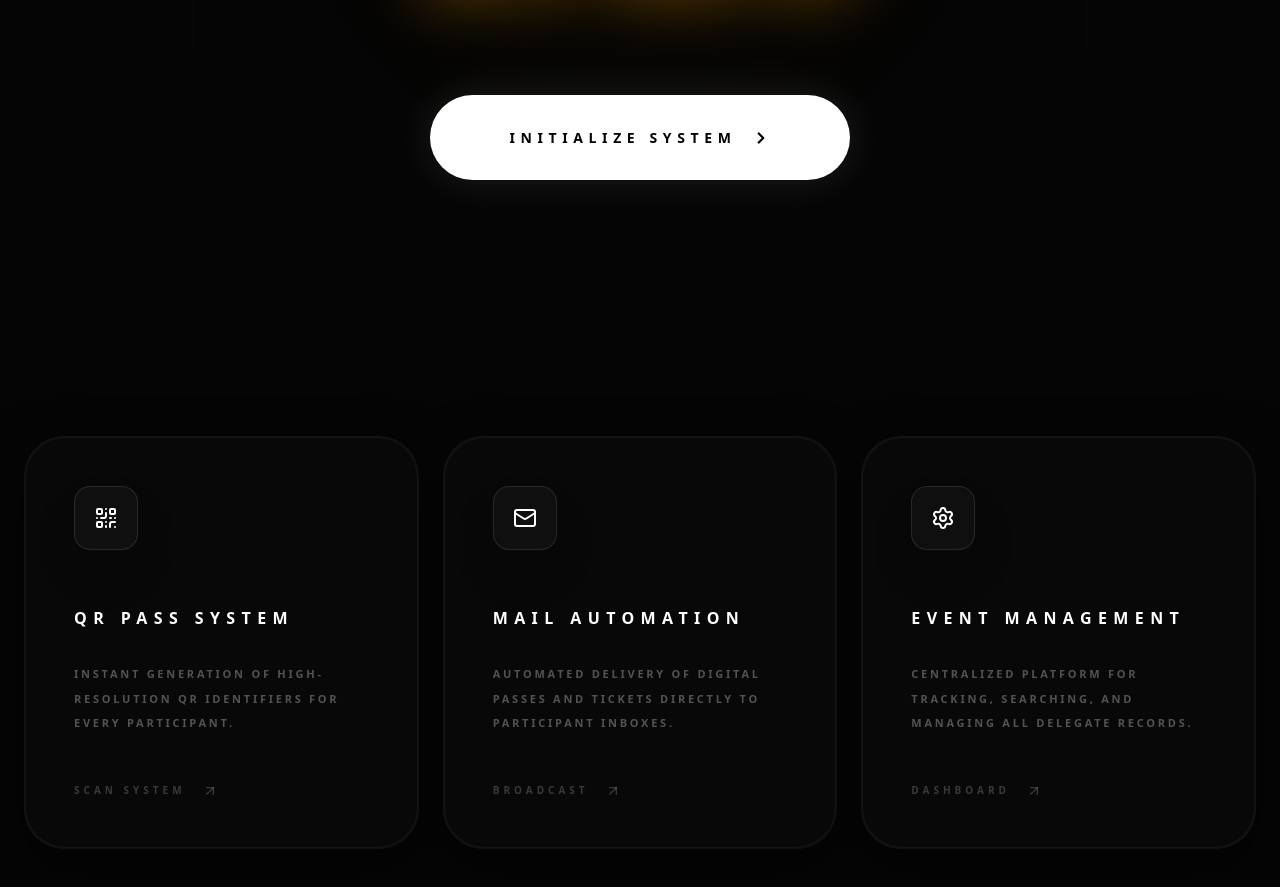
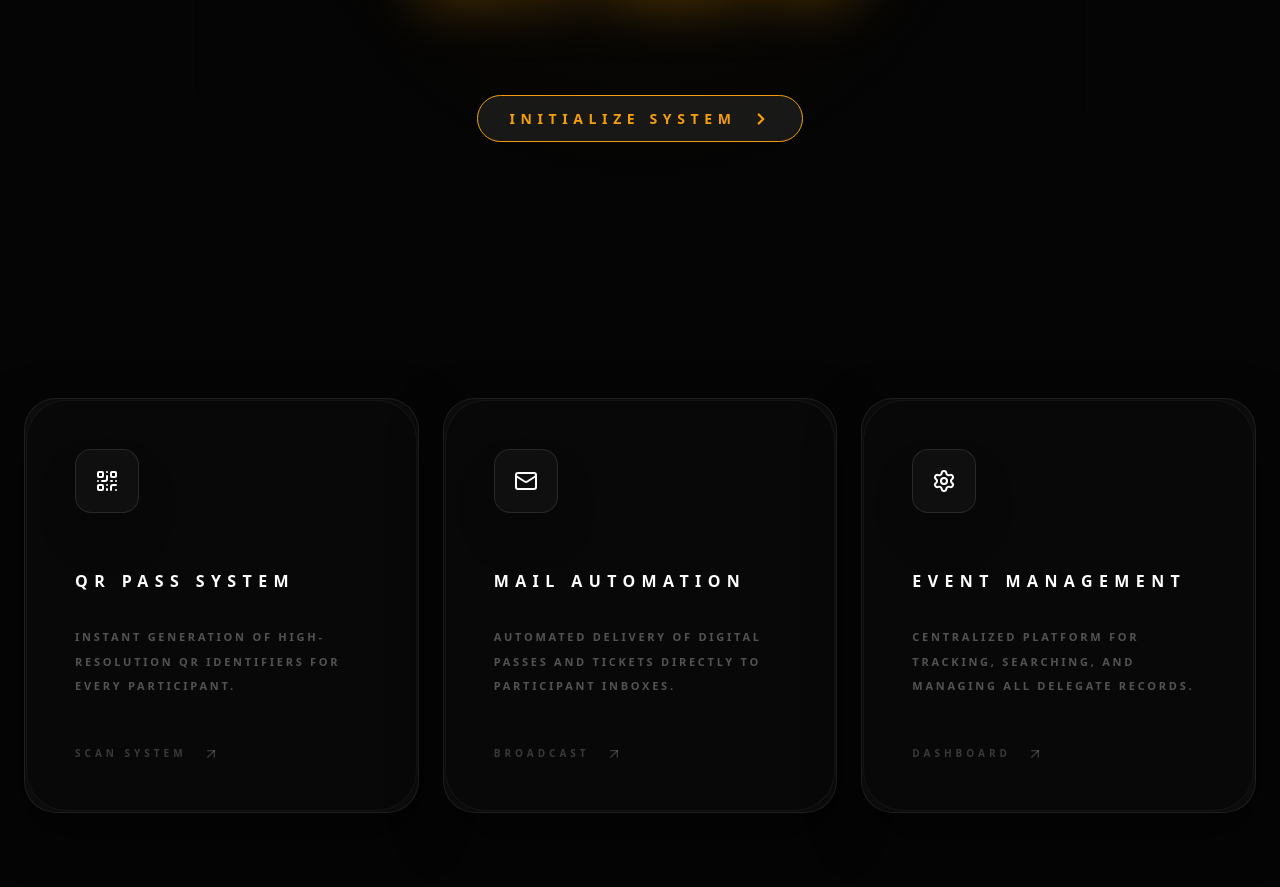
Before and after one commit to pavankumar338/Vishaka-Web, a Next.js app in the folder my-app/: page / in a window 1280 px wide. Shown: the part 577-1464 px from the top of the page. Built offline with nearby package versions, Linux system fonts and the light colour scheme.

Commit message:
hbbbbbbh

```diff
--- a/my-app/app/globals.css
+++ b/my-app/app/globals.css
@@ -43,3 +43,57 @@ body {
 ::-webkit-scrollbar-thumb:hover {
   background: #2a2a32;
 }
+
+/* Premium Dark + Amber Theme */
+:root {
+  --color-bg: #050505;
+  --color-amber: #f59e0b;
+  --color-amber-light: #ffb347;
+  --color-text-primary: #e0e0e0;
+}
+
+.home-bg {
+  background: var(--color-bg);
+  color: var(--color-text-primary);
+  min-height: 100vh;
+  overflow-x: hidden;
+}
+
+.glass {
+  background: rgba(255,255,255,0.03);
+  border: 1px solid rgba(255,255,255,0.08);
+  border-radius: 2rem;
+  backdrop-filter: blur(12px);
+  transition: all 0.4s ease;
+}
+
+.glass:hover {
+  background: rgba(255,255,255,0.06);
+  border-color: var(--color-amber);
+  box-shadow: 0 0 20px rgba(245,158,11,0.4);
+}
+
+.hero-cta {
+  display: flex;
+  gap: 1.5rem;
+  margin-top: 3rem;
+}
+
+.hero-cta-button {
+  background: rgba(255,255,255,0.08);
+  color: var(--color-amber);
+  border: 1px solid var(--color-amber);
+  padding: 0.75rem 2rem;
+  border-radius: 9999px;
+  font-weight: 900;
+  text-transform: uppercase;
+  letter-spacing: 0.4em;
+  transition: all 0.3s ease;
+  cursor: pointer;
+}
+
+.hero-cta-button:hover {
+  background: var(--color-amber);
+  color: #050505;
+  transform: translateY(-2px);
+}
--- a/my-app/app/page.tsx
+++ b/my-app/app/page.tsx
@@ -48,7 +48,7 @@ export default function Home() {
   ];
 
   return (
-    <div ref={containerRef} className="min-h-screen bg-[#050505] text-[#e0e0e0] font-sans selection:bg-amber-500/30 selection:text-amber-200 overflow-x-hidden">
+    <div ref={containerRef} className="home-bg font-sans selection:bg-amber-500/30 selection:text-amber-200 overflow-x-hidden">
 
       {/* Dynamic Interactive Background */}
       <div className="fixed inset-0 pointer-events-none z-0">
@@ -105,7 +105,7 @@ export default function Home() {
           >
             <div className="flex gap-8">
               <motion.div whileHover={{ scale: 1.05 }} whileTap={{ scale: 0.95 }}>
-                <Link href="/login" className="group relative px-8 md:px-20 py-5 md:py-8 bg-white text-black font-outfit font-black text-[10px] md:text-[14px] tracking-[0.4em] rounded-full overflow-hidden block text-center shadow-[0_0_40px_rgba(255,255,255,0.1)]">
+                <Link href="/login" className="hero-cta-button font-outfit font-black text-[10px] md:text-[14px] tracking-[0.4em] rounded-full overflow-hidden block text-center">
                   <div className="absolute inset-0 bg-amber-500 translate-y-full group-hover:translate-y-0 transition-transform duration-500" />
                   <span className="relative z-10 flex items-center justify-center gap-4 whitespace-nowrap">
                     INITIALIZE SYSTEM <ChevronRight size={18} strokeWidth={3} />
@@ -130,7 +130,7 @@ export default function Home() {
                 variants={fadin}
                 onMouseEnter={() => setIsHovered(f.id)}
                 onMouseLeave={() => setIsHovered(null)}
-                className="relative group p-[1px] rounded-[2.5rem] overflow-hidden bg-white/5 hover:bg-gradient-to-br hover:from-amber-500/40 hover:to-transparent transition-all duration-1000 shadow-[0_20px_50px_rgba(0,0,0,0.5)]"
+                className="relative group p-[1px] rounded-[2.5rem] overflow-hidden glass hover:bg-gradient-to-br hover:from-amber-500/40 hover:to-transparent transition-all duration-1000 shadow-[0_20px_50px_rgba(0,0,0,0.5)]"
               >
                 <div className="relative z-10 bg-[#080808]/90 backdrop-blur-sm p-10 md:p-12 h-full rounded-[2.5rem] flex flex-col border border-white/[0.05] group-hover:border-amber-500/20 transition-all duration-700">
                   <div className="flex justify-between items-start mb-14">
```
